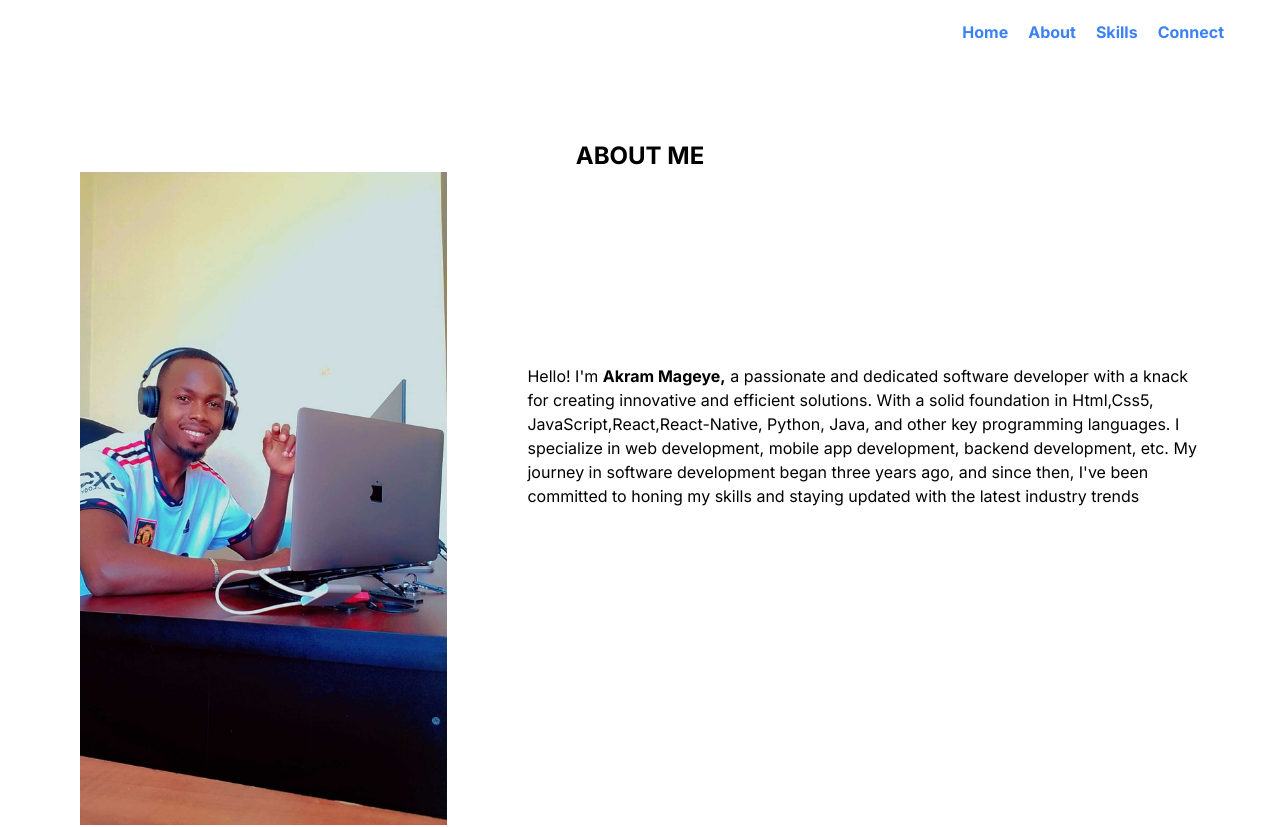
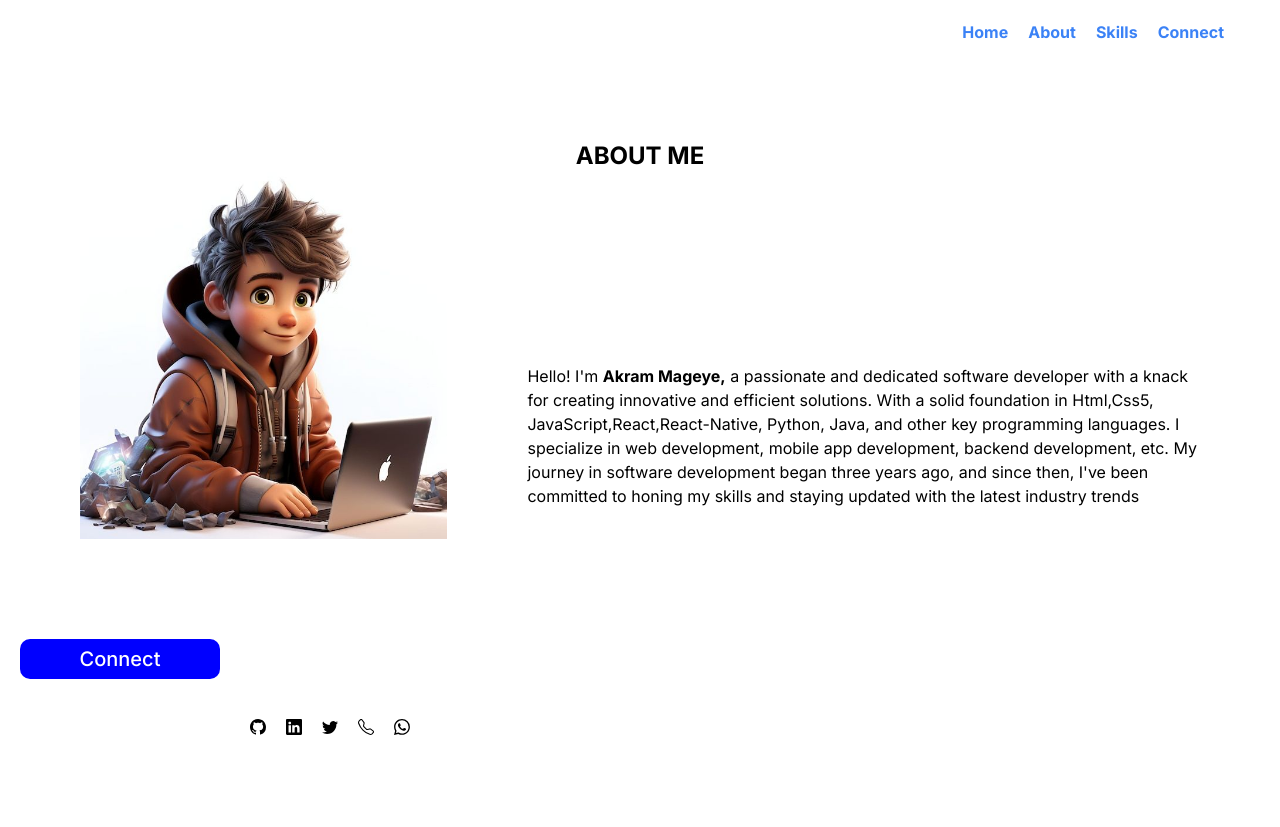
Before and after one commit to KiramZodiac/kiram_portifolio, a Next.js app: page /About in a window 1280 px wide. Shown: the top 827 px of the page. After the commit the page ends 800 px from the top, so only its background shows below. Built offline with nearby package versions, Linux system fonts and the light colour scheme.

Commit message:
added an about page

```diff
--- a/src/app/About/page.tsx
+++ b/src/app/About/page.tsx
@@ -16,9 +16,10 @@
           <div className="">
             <div className=" row">
               <div className="  col-md-6">
+                {" "}
                 <Image
                   alt="my image"
-                  src="/akram.jpg"
+                  src="/ki3.jpeg"
                   width={500}
                   height={500}
                 />
@@ -26,7 +27,7 @@
             </div>
           </div>
 
-          <div className=" col-md-6">
+          <div className="col-sm-12 col-md-6">
             <div className="max-w-screen-lg">
               <div className=" justify-items-center pl-20 mt-48">
                 <p>
```
